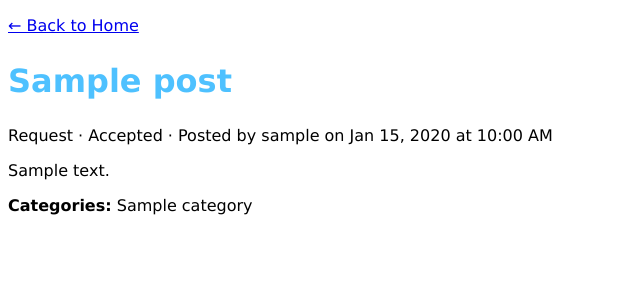
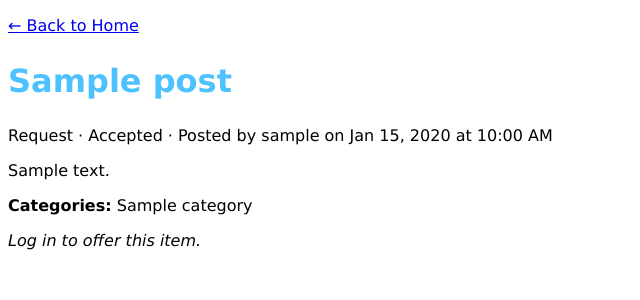
Before and after one commit to Fakhadova/wellesley-free-finds, a Flask app: template templates/post_detail.html in a window 1280 px wide. Shown: the part 48-348 px from the top of the page, without its empty margins (0-640 px from the left). Run offline with Flask 3, Linux system fonts and the light colour scheme; the template is opened without the code that fills it: most values are stand-ins (such as "Sample title", 1, 10 or a date in 2020).

Commit message:
added front end for requesting

```diff
--- a/templates/post_detail.html
+++ b/templates/post_detail.html
@@ -22,6 +22,33 @@
   <p><strong>Categories:</strong>
     {{ post.category | category_labels | join(', ') }}</p>
 
-  {# request item /I Have This buttons go here.#}
+    {% set is_donate = post.post_type == 'Donate' %}
+
+  {% if not uid %}
+    <p><em>Log in to {{ 'request this item' if is_donate else 'offer this item' }}.</em></p>
+
+  {% elif post.uid == uid %}
+    <p><em>This is your post.</em></p>
+
+  {% elif interest and interest.status in ('Pending', 'Accepted') %}
+    <p>
+      {% if interest.status == 'Accepted' %}
+        Your {{ 'request' if is_donate else 'offer' }} was accepted!
+      {% else %}
+        Your {{ 'request' if is_donate else 'offer' }} is pending.
+      {% endif %}
+    </p>
+    <form method="POST" action="{{ url_for('cancel_request', pid=post.pid) }}">
+      <button type="submit">{{ 'Cancel Request' if is_donate else 'Withdraw Offer' }}</button>
+    </form>
+
+  {% elif post.status not in ('Available', 'Open') %}
+    <p><em>This post is not accepting {{ 'requests' if is_donate else 'offers' }} right now.</em></p>
+
+  {% else %}
+    <form method="POST" action="{{ url_for('make_request', pid=post.pid) }}">
+      <button type="submit">{{ 'Request Item' if is_donate else 'I Have This' }}</button>
+    </form>
+  {% endif %}
 </article>
 {% endblock %}
```
Also changed, not shown: app.py (+4 -4 lines).
